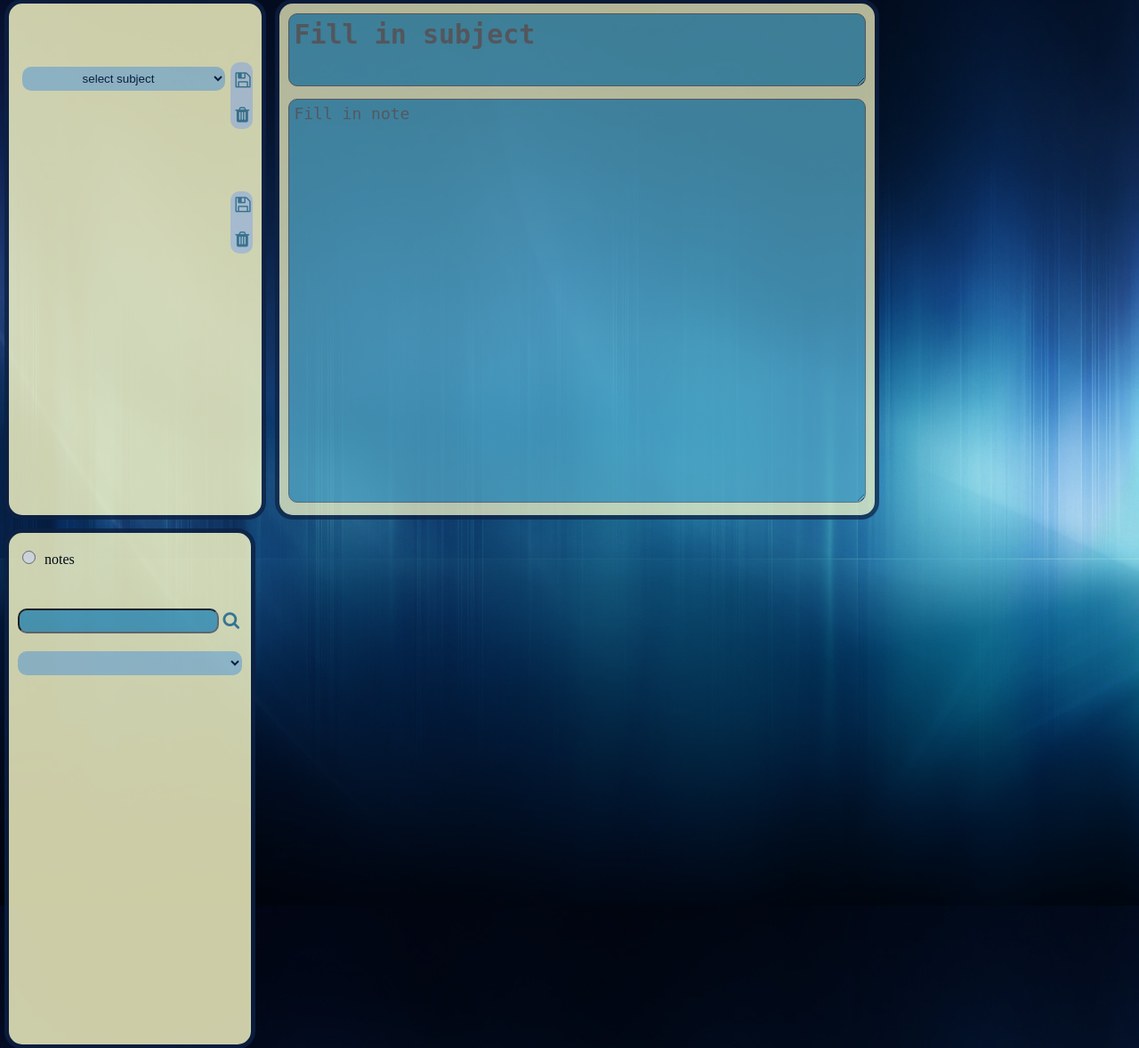
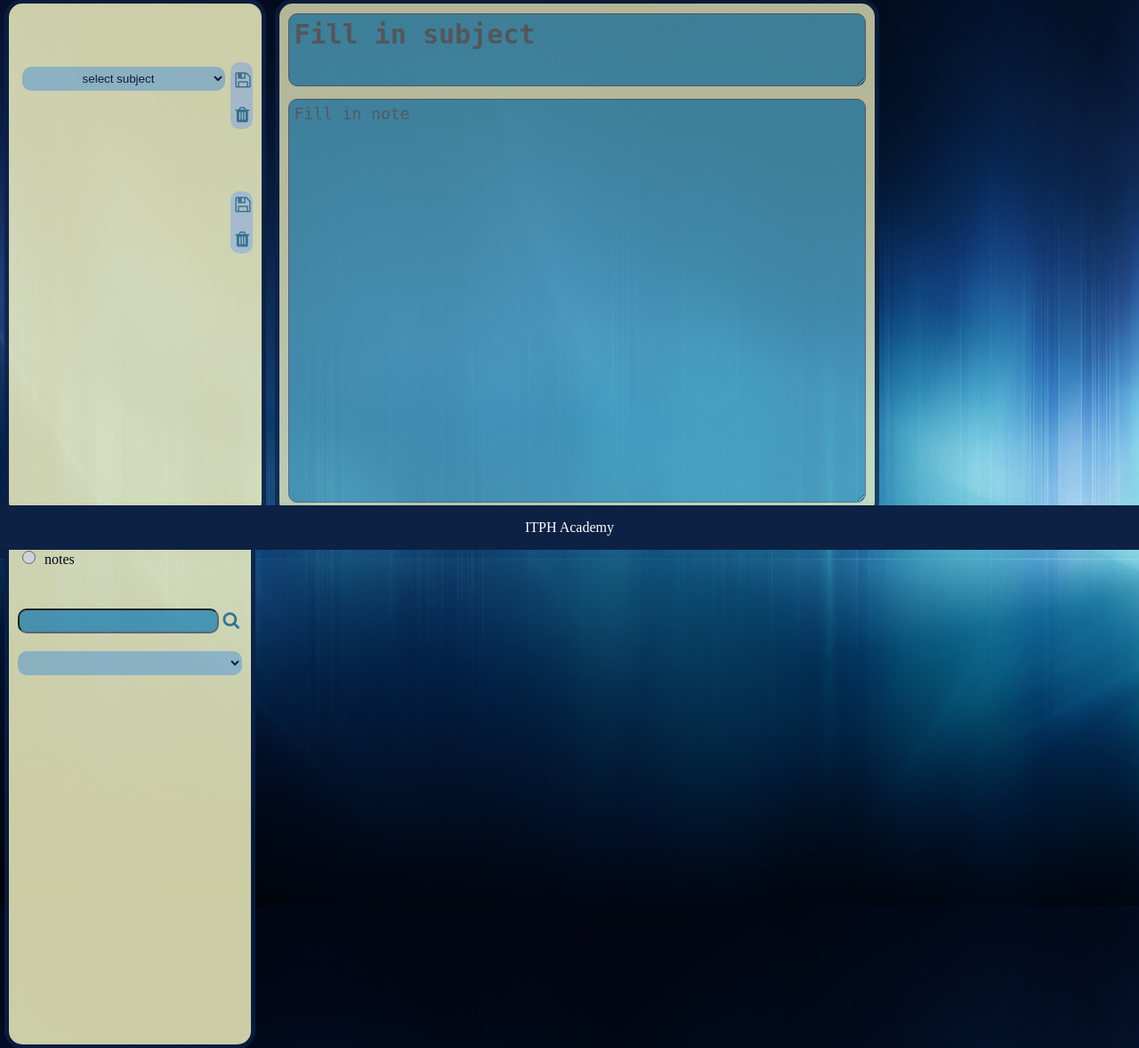
Before and after one commit to sgehin/ays, a PHP site: page /workplace.php in a window 1280 px wide. Shown: the part 182-1360 px from the top of the page at 89% size. Run offline with PHP 8.4, Linux system fonts and the light colour scheme; data that the repository does not hold is empty.

Commit message:
code cleaned up

```diff
--- a/MyStyle.css
+++ b/MyStyle.css
@@ -275,3 +275,13 @@ option{
   width: 50px;
 
 }
+/*                              footer */
+.footer {
+   position: fixed;
+   left: 0;
+   bottom: 0;
+   width: 100%;
+   background-color: #0D2144;
+   color: white;
+   text-align: center;
+}
--- a/connectDB.php
+++ b/connectDB.php
@@ -1,16 +1,13 @@
 <?php
-
 function connectDB() {
     $hostname = 'localhost';
     $databasenaam = 'ays';
     $username = 'root';
     $password = '';
-
-//        $hostname = 'localhost';
+//    $hostname = 'localhost';
 //    $databasenaam = 'phpzwollegen2';
 //    $username = 'phpzwollegen1';
 //    $password = 'itphtoren';
-
     $conn = new mysqli($hostname, $username, $password, $databasenaam);
     //checkt de connectie en geeft null terug bij geen fout anders string met beschrijving fout
     if ($conn->connect_error)
--- a/database.php
+++ b/database.php
@@ -1,6 +1,5 @@
 <?php include 'connectDB.php' ?>
 <?php
-
 function delYourSubject() {
     $conn = connectDB();
     if (isset($_REQUEST['subject']) and ( $_REQUEST['subject'] == '')) {
@@ -78,6 +77,4 @@ function checkIfSubjectExist() {
     header("Location: workplace.php");
     return $row['subject'];
 }
-function displayselectedsubject() {
-}
 ?>
--- a/nbproject/private/private.xml
+++ b/nbproject/private/private.xml
@@ -4,10 +4,13 @@
     <open-files xmlns="http://www.netbeans.org/ns/projectui-open-files/2">
         <group>
             <file>file:/C:/xampp/htdocs/ays/database.php</file>
+            <file>file:/C:/xampp/htdocs/ays/notesearch.php</file>
+            <file>file:/C:/xampp/htdocs/ays/index.php</file>
             <file>file:/C:/xampp/htdocs/ays/connectDB.php</file>
             <file>file:/C:/xampp/htdocs/ays/MyStyle.css</file>
             <file>file:/C:/xampp/htdocs/ays/transfer.php</file>
             <file>file:/C:/xampp/htdocs/ays/script.js</file>
+            <file>file:/C:/xampp/htdocs/ays/notesearch2.php</file>
             <file>file:/C:/xampp/htdocs/ays/workplace.php</file>
             <file>file:/C:/xampp/htdocs/ays/subjectsearch.php</file>
         </group>
--- a/notesearch.php
+++ b/notesearch.php
@@ -10,5 +10,5 @@ for($x = 0; $x < $result->num_rows; $x++){
     echo "<option>";
     echo $row['note'];
     echo "</option>";
-    }
+}
 ?>
--- a/notesearch2.php
+++ b/notesearch2.php
@@ -12,7 +12,4 @@ for($x = 0; $x < $result->num_rows; $x++){
     echo $row['note'];
     echo "</option>";
     }
-
-//"SELECT subject FROM sg_subject WHERE subject='$checkcontainer2';";
-
 ?>
--- a/script.js
+++ b/script.js
@@ -1,4 +1,3 @@
-
 
 // bij onclick wordt de meegegeven waarde in een verborgen veld met collect_id gestopt en meegezonden
 function mutatie(testValue){
@@ -8,7 +7,6 @@ function mutatie(testValue){
             saveNote();
             break;
         case "delNote":
-            alert("delNote");
             document.getElementById("collect_id").value = "delNote";
             delNote();
             break;
@@ -17,7 +15,6 @@ function mutatie(testValue){
             saveSubject();
             break;
         case "delSubject":
-            alert("delSubject");
             document.getElementById("collect_id").value = "delSubject";
             delSubject();
             break;
@@ -25,10 +22,6 @@ function mutatie(testValue){
             document.localName="workplace.php";
     }
 }
-
-
-
-
 function delSubject() {
     var checkSubject
     checkSubject = document.getElementById("inputsubject").value;
@@ -47,7 +40,6 @@ function delSubject() {
 
         }
     }
-
 function delNote() {
     var checkNote
     checkNote = document.getElementById("inputnote").value;
@@ -66,9 +58,6 @@ function delNote() {
 
         }
     }
-
-
-
 //functie checkt of een onderwerp en aantekening in de twee elementen aanwezig zijn.
 //indien aanwezig wordt de inhoud naar de server gestuurd.
 function saveNote() {
@@ -108,7 +97,6 @@ function saveSubject() {
         }, 1000);
         document.location('workplace.php')
     } else {
-        console.log();
         document.forms["inputNote"].submit();
         document.getElementById("inputsubject").value = "!!Data saved!!";
         setTimeout(function () {
@@ -145,8 +133,6 @@ function searchLoop() {
   xhttp.open("GET", "subjectsearch.php", true);
   xhttp.send();
   }
-
-
 // onmouseover effect for fa fa-icons
 function bigLoop(x) {
     x.style.color = "red";
@@ -167,7 +153,6 @@ function normalSave(x) {
     x.style.color = "#4286A1";
 }
 // drobdown select function
-
 // neem de waarde van "myselect" en zet het in het element "inputsubject"
 function selectFunction1(){
     var a=document.getElementById("myselect").value;
--- /dev/null
+++ b/session.php
@@ -0,0 +1,4 @@
+<?php session_start();
+$_SESSION["note"] = "activated";
+echo $_SESSION["note"];
+?>
--- a/subjectsearch.php
+++ b/subjectsearch.php
@@ -11,6 +11,4 @@
         echo $row['subject'];
         echo "</option>";
     }
-
-
 ?>
--- a/transfer.php
+++ b/transfer.php
@@ -1,10 +1,7 @@
 <?php include 'database.php'; ?>
 <?php
-
 // toetsen van van de waarde  afkomstig van de knoppen en verwijzen naar de juiste functies
  $collect = $_REQUEST['collect'];
- echo $collect;
-
  switch($collect){
      case "saveNote":
             $insertID = saveYourSubject();
@@ -21,6 +18,4 @@
             break;
         default:
  }
-
-
  ?>
--- a/workplace.php
+++ b/workplace.php
@@ -86,5 +86,8 @@
                                     </div>
                                 </div>
                             </div>
+                            <div class="footer">
+                                <p>ITPH Academy</p>
+                            </div>
                             </body>
                             </html>
```
Also changed, not shown: class.php (+0 -29 lines). Lines whose indentation alone changed are shown as unchanged.
